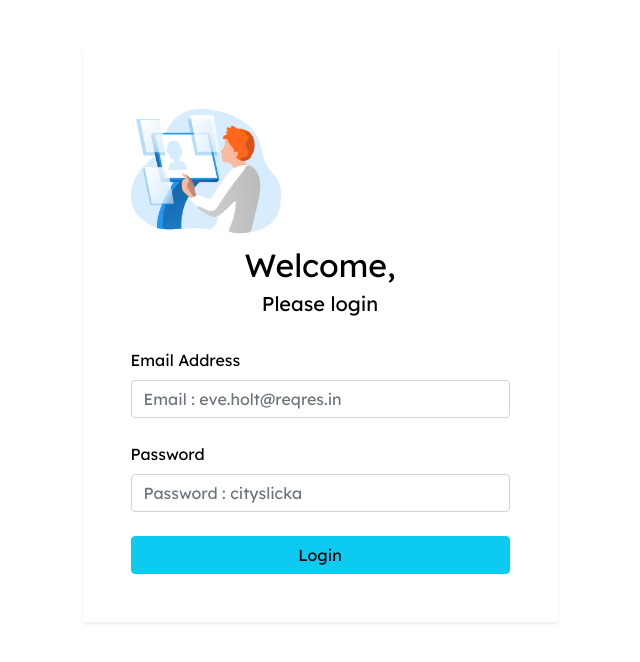
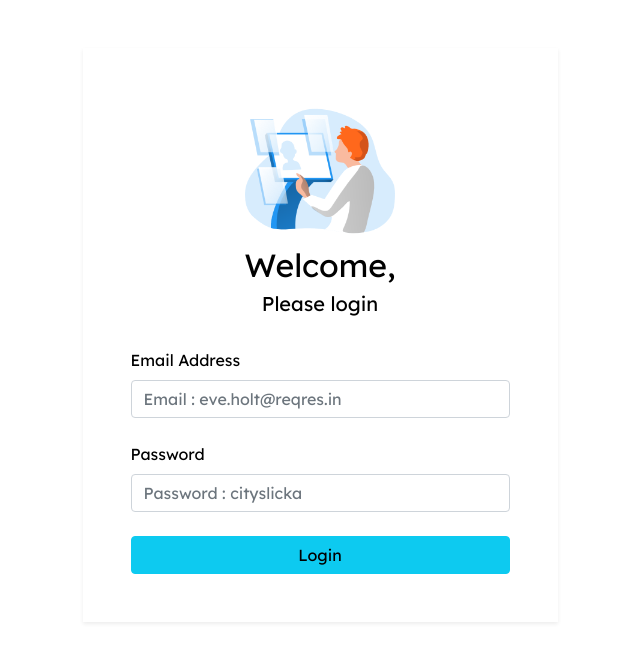
Before and after one commit to alyailyasa/SPA-React-With-Login, a React (Create React App) app: page / in a window 1280 px wide. Shown: the top 662 px of the page, without its empty margins (320-960 px from the left). Built offline with nearby package versions, Linux system fonts and the light colour scheme.

Commit message:
Update Login.scss

```diff
--- a/src/Page/Login/Login.scss
+++ b/src/Page/Login/Login.scss
@@ -9,3 +9,11 @@ $margin : 0px;
    padding: 0;
    color: $mainColor;
 }
+
+.image{
+   width: 150px;
+   height: 150px;
+   display: block;
+   margin-left: auto;
+   margin-right: auto;
+ }
```
